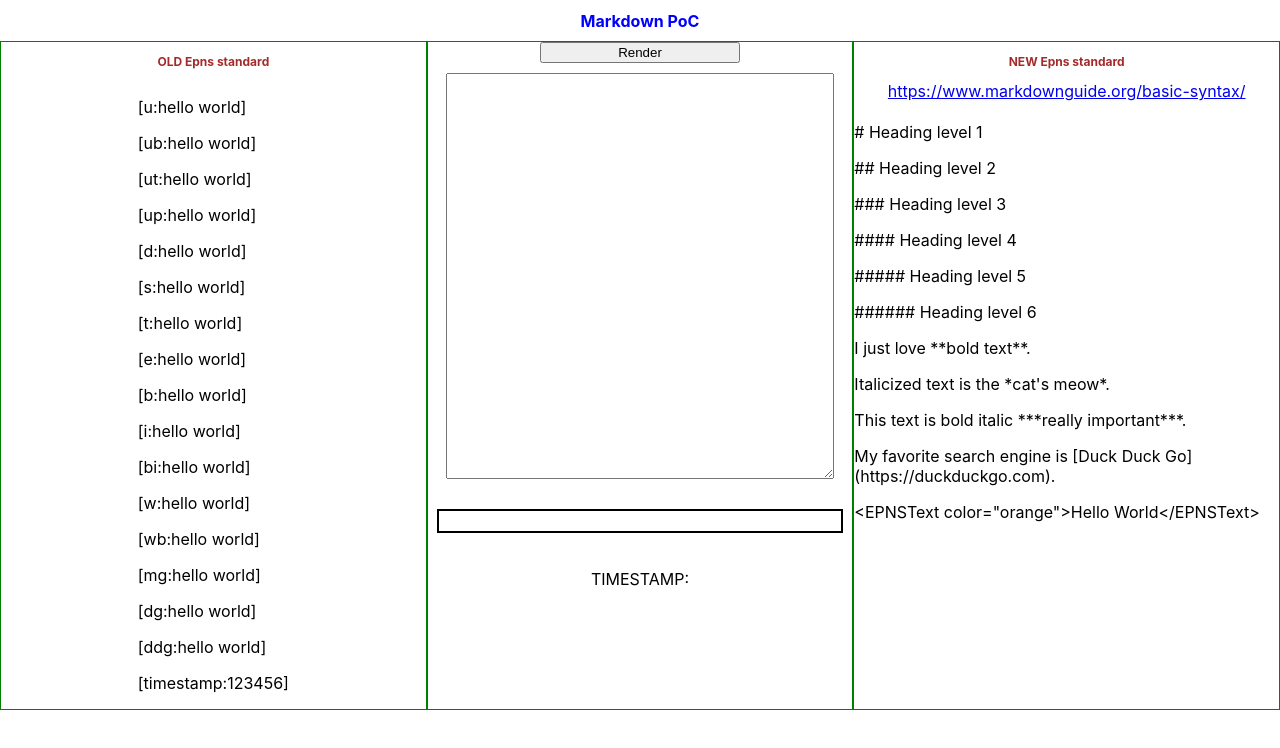
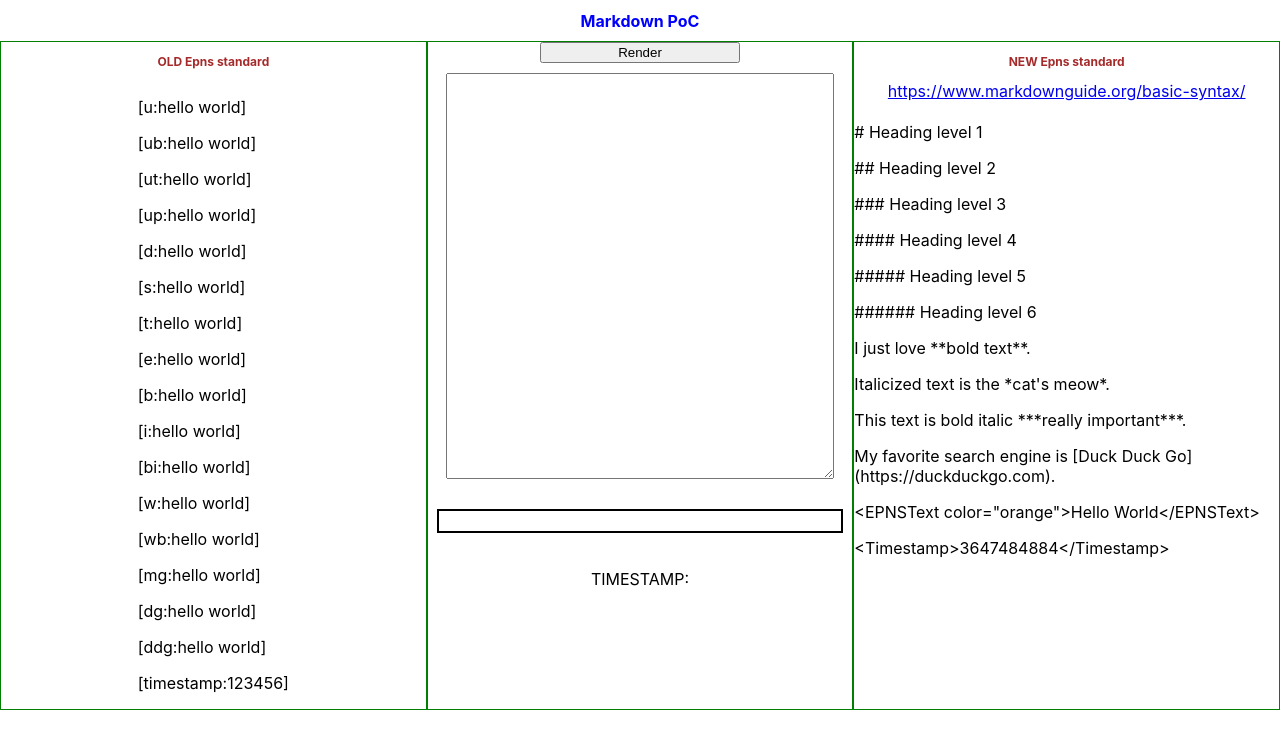
Before and after one commit to subhranshudas/mkd-2-jsx, a React (Create React App) app: page / in a window 1280 px wide. Shown: the top 748 px of the page. Built offline with nearby package versions, Linux system fonts and the light colour scheme.

Commit message:
timestmap

```diff
--- a/src/App.tsx
+++ b/src/App.tsx
@@ -134,6 +134,7 @@ function App() {
             <p>This text is bold italic ***really important***.</p>
             <p>My favorite search engine is [Duck Duck Go](https://duckduckgo.com).</p>
             <p>{`<EPNSText color="orange">Hello World</EPNSText>`}</p>
+            <p>{`<Timestamp>3647484884</Timestamp>`}</p>
           </div>
         </Column>
       </Group>
```
